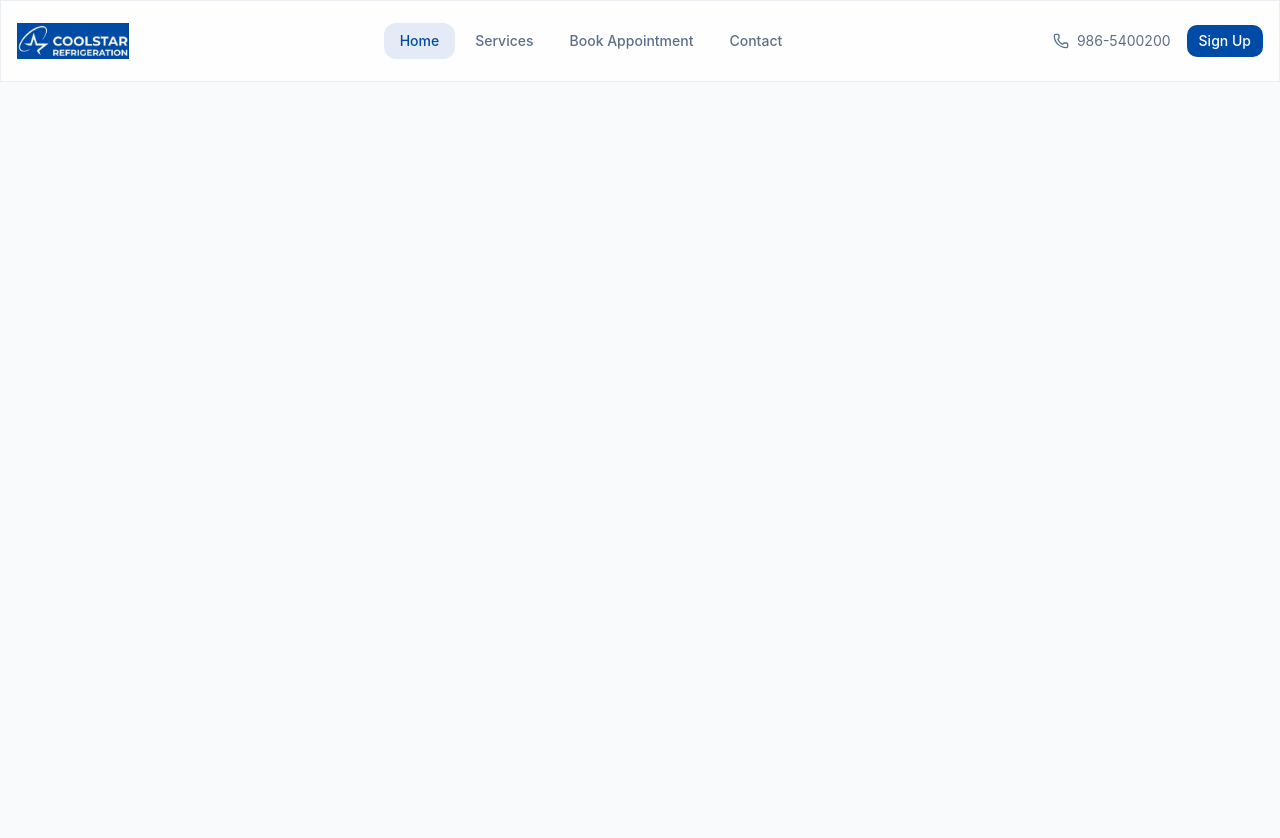
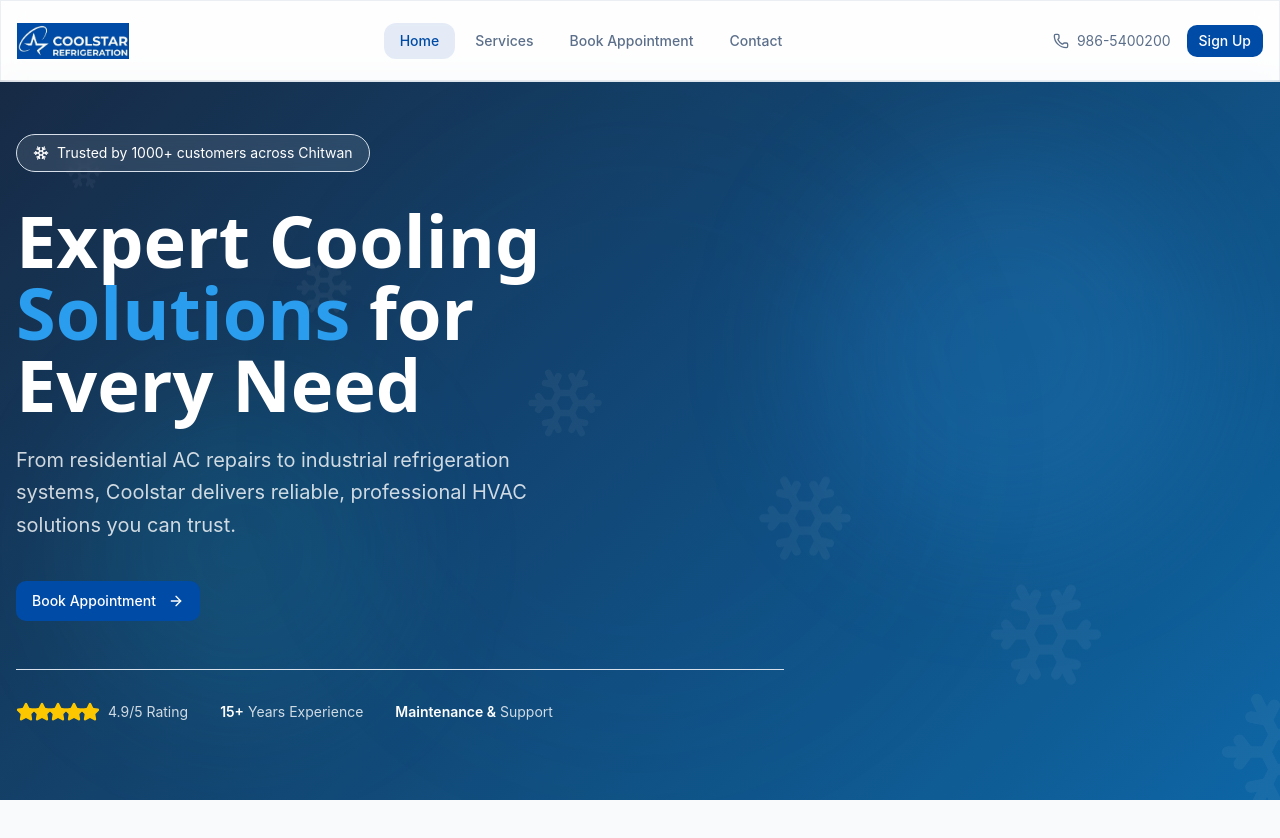
Before and after one commit to ryanzam/coolstar, a Next.js app: page / in a window 1280 px wide. Shown: the top 838 px of the page. Before the commit the page ends 800 px from the top, so only its background shows below. Built offline with nearby package versions, Linux system fonts and the light colour scheme; a web font is replaced by a local one.

Commit message:
add hero section and components

```diff
--- a/app/page.tsx
+++ b/app/page.tsx
@@ -1,3 +1,4 @@
+import Hero from "@/components/Hero";
 import Navbar from "@/components/Navbar";
 import Image from "next/image";
 
@@ -5,6 +6,7 @@ export default function Home() {
   return (
     <div className="min-h-screen dark:bg-black">
       <Navbar />
+      <Hero />
     </div>
   );
 }
--- /dev/null
+++ b/components/Hero.tsx
@@ -0,0 +1,92 @@
+import { ArrowRight, Snowflake, Star } from 'lucide-react'
+import React from 'react'
+import { Button } from './ui/button'
+import Link from 'next/link'
+
+const Hero = () => {
+    return (
+        <section className="relative min-h-[90vh] flex items-center hero-gradient overflow-hidden pb-8 mt-20 pt-2">
+            {/* Background Elements */}
+            <div className="absolute inset-0 overflow-hidden">
+                <div className="absolute top-20 right-20 w-96 h-96 bg-arctic/20 rounded-full blur-3xl animate-float" />
+                <div className="absolute bottom-20 left-20 w-80 h-80 bg-accent/10 rounded-full blur-3xl animate-float" style={{ animationDelay: "2s" }} />
+                <div className="absolute top-1/2 left-1/2 -translate-x-1/2 -translate-y-1/2 w-[600px] h-[600px] bg-primary/5 rounded-full blur-3xl" />
+            </div>
+
+            {/* Snowflake Pattern */}
+            <div className="absolute inset-0 opacity-5">
+                {[...Array(6)].map((_, i) => (
+                    <Snowflake
+                        key={i}
+                        className="absolute text-primary-foreground animate-float"
+                        style={{
+                            width: `${40 + i * 20}px`,
+                            height: `${40 + i * 20}px`,
+                            top: `${10 + i * 15}%`,
+                            left: `${5 + i * 18}%`,
+                            animationDelay: `${i * 0.5}s`,
+                        }}
+                    />
+                ))}
+            </div>
+
+            <div className="container mx-auto px-4 relative z-10">
+                <div className="max-w-3xl">
+                    <div className="inline-flex items-center gap-2 px-4 py-2 rounded-full bg-primary-foreground/10 backdrop-blur-sm border border-primary-foreground/20 text-primary-foreground text-sm mb-8 animate-fade-up">
+                        <Snowflake className="w-4 h-4" />
+                        <span>Trusted by 1000+ customers across Chitwan</span>
+                    </div>
+
+                    <h1 className="text-4xl md:text-5xl lg:text-7xl font-heading font-bold text-primary-foreground mb-6 animate-fade-up" style={{ animationDelay: "100ms" }}>
+                        Expert Cooling
+                        <br />
+                        <span className="text-arctic">Solutions</span> for
+                        <br />
+                        Every Need
+                    </h1>
+
+                    <p className="text-xl text-primary-foreground/80 mb-10 max-w-xl leading-relaxed animate-fade-up" style={{ animationDelay: "200ms" }}>
+                        From residential AC repairs to industrial refrigeration systems,
+                        Coolstar delivers reliable, professional HVAC solutions you can
+                        trust.
+                    </p>
+
+                    <div className="flex flex-col sm:flex-row gap-4 animate-fade-up" style={{ animationDelay: "300ms" }}>
+                        <Button asChild variant="default" size="lg">
+                            <Link href="/booking" className="gap-3">
+                                Book Appointment
+                                <ArrowRight className="w-5 h-5" />
+                            </Link>
+                        </Button>
+                    </div>
+
+                    {/* Trust Indicators */}
+                    <div className="flex items-center gap-8 mt-12 pt-8 border-t border-primary-foreground/20 animate-fade-up" style={{ animationDelay: "400ms" }}>
+                        <div className="flex items-center gap-2">
+                            <div className="flex -space-x-1">
+                                {[...Array(5)].map((_, i) => (
+                                    <Star
+                                        key={i}
+                                        className="w-5 h-5 text-yellow-400 fill-yellow-400"
+                                    />
+                                ))}
+                            </div>
+                            <span className="text-primary-foreground/80 text-sm">
+                                4.9/5 Rating
+                            </span>
+                        </div>
+                        <div className="text-primary-foreground/80 text-sm">
+                            <span className="text-primary-foreground font-semibold">15+</span> Years
+                            Experience
+                        </div>
+                        <div className="text-primary-foreground/80 text-sm hidden sm:block">
+                            <span className="text-primary-foreground font-semibold">Maintenance &</span> Support
+                        </div>
+                    </div>
+                </div>
+            </div>
+        </section>
+    )
+}
+
+export default Hero
```
